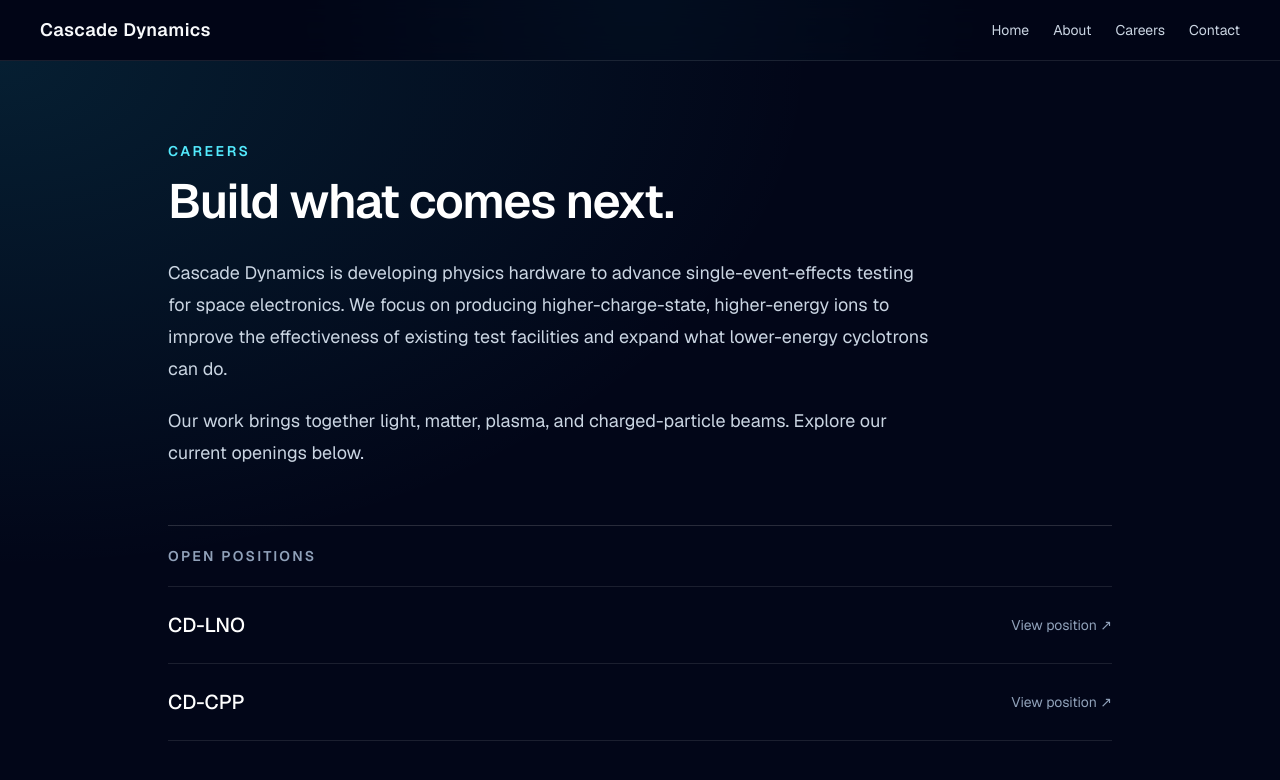
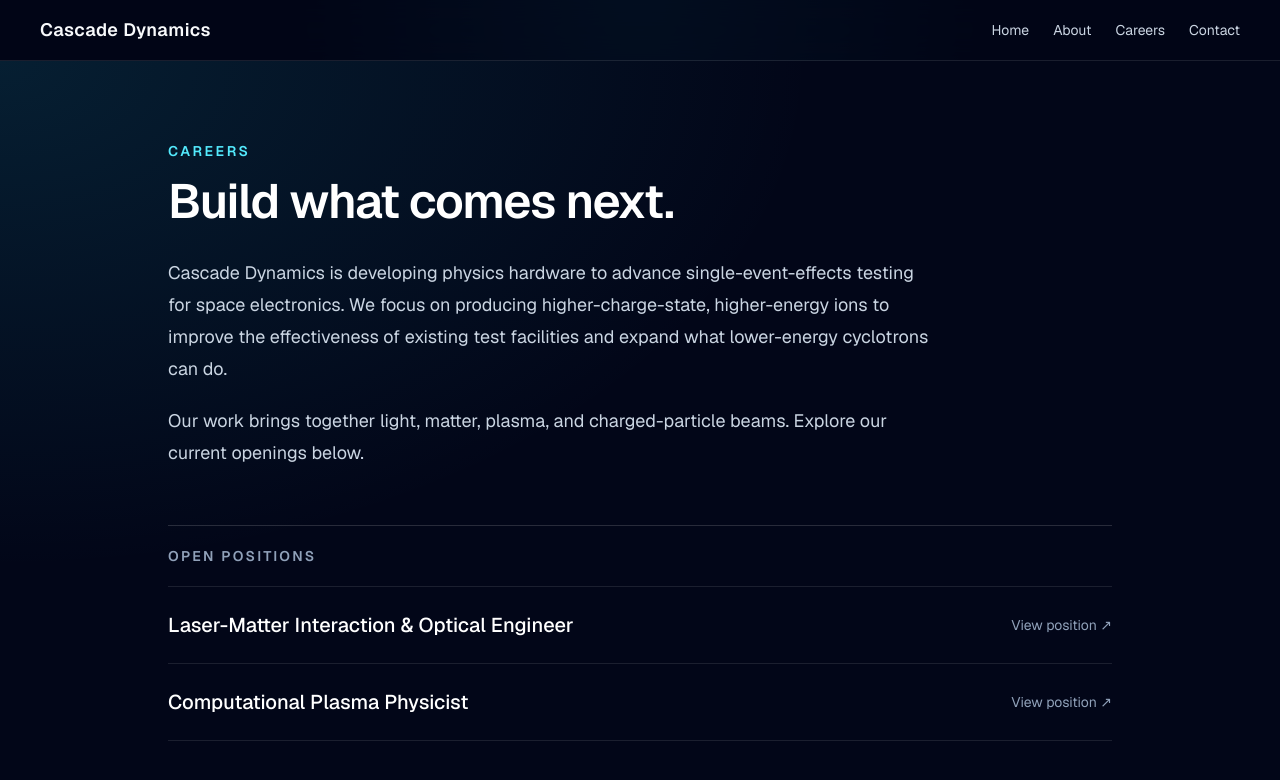
Before and after one commit to cvsolfari/cascade, a Next.js app: page /careers in a window 1280 px wide. Shown: the top 780 px of the page. Built offline with nearby package versions, Linux system fonts and the light colour scheme.

Commit message:
Changed Job Titles

```diff
--- a/app/careers/page.tsx
+++ b/app/careers/page.tsx
@@ -38,7 +38,7 @@ export default function CareersPage() {
                 className="group flex items-center justify-between gap-6 py-6 transition hover:text-cyan-300"
               >
                 <span className="text-xl font-medium text-white group-hover:text-cyan-300">
-                  CD-LNO
+                  Laser-Matter Interaction &amp; Optical Engineer
                 </span>
                 <span className="shrink-0 text-sm text-slate-400 group-hover:text-cyan-300">
                   View position <span aria-hidden="true">↗</span>
@@ -53,7 +53,7 @@ export default function CareersPage() {
                 className="group flex items-center justify-between gap-6 py-6 transition hover:text-cyan-300"
               >
                 <span className="text-xl font-medium text-white group-hover:text-cyan-300">
-                  CD-CPP
+                  Computational Plasma Physicist
                 </span>
                 <span className="shrink-0 text-sm text-slate-400 group-hover:text-cyan-300">
                   View position <span aria-hidden="true">↗</span>
```
